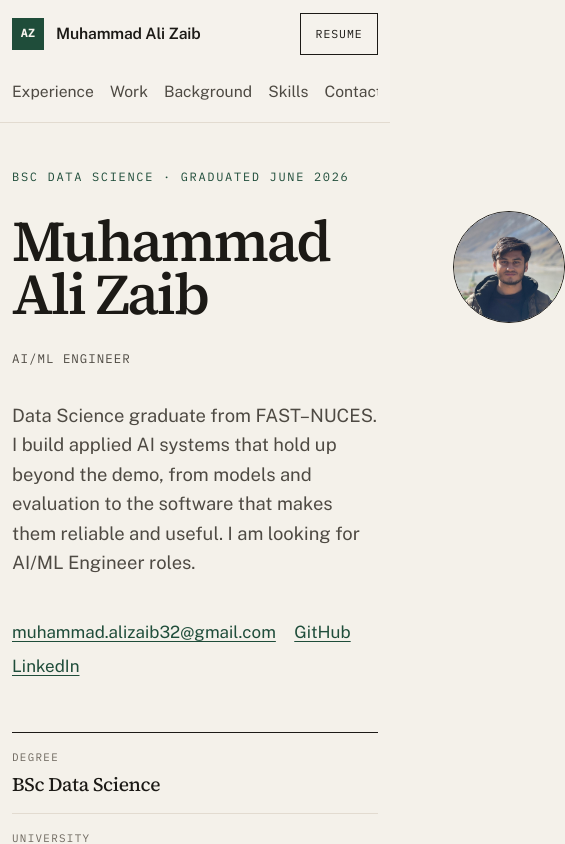
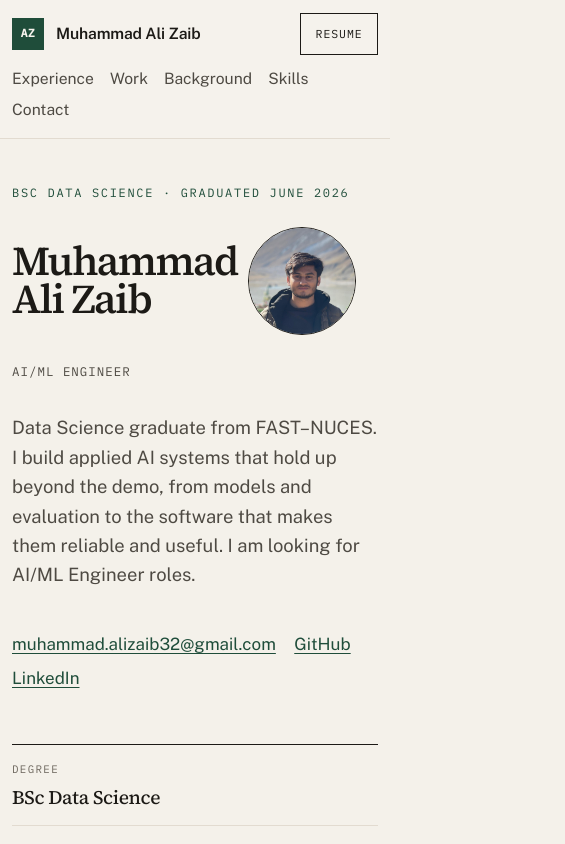
Before and after one commit to alizaib84876/Portfolio, a React (Vite) app: page / in a window 390 px wide. Shown: the top 844 px of the page, 565 px wide, since content can reach past the window. Built offline with nearby package versions, Linux system fonts and the light colour scheme.

Commit message:
layout fixes

```diff
--- a/src/styles.css
+++ b/src/styles.css
@@ -100,6 +100,7 @@ p {
   display: inline-flex;
   align-items: center;
   gap: 0.75rem;
+  min-width: 0;
   text-decoration: none;
   font-weight: 600;
   letter-spacing: -0.01em;
@@ -638,6 +639,10 @@ h2 {
   border-bottom: 1px solid var(--line);
 }
 
+.contact-list a {
+  overflow-wrap: anywhere;
+}
+
 .contact-list span {
   font-family: var(--mono);
   font-size: 0.7rem;
@@ -666,13 +671,31 @@ h2 {
   color: var(--muted);
 }
 
+@media (max-width: 1100px) {
+  .header-inner {
+    flex-wrap: wrap;
+    row-gap: 0.7rem;
+    padding: 0.85rem 0;
+  }
+
+  .nav {
+    order: 3;
+    width: 100%;
+    flex-wrap: wrap;
+    gap: 0.45rem 1.15rem;
+  }
+
+  .nav a {
+    white-space: nowrap;
+  }
+}
+
 @media (max-width: 980px) {
   .wrap {
     width: min(var(--wrap), calc(100% - 2.5rem));
   }
 
   .hero-lower,
-  .project,
   .contact-layout,
   .facts {
     grid-template-columns: 1fr 1fr;
@@ -701,6 +724,16 @@ h2 {
   .facts div:nth-child(4) {
     border-top: 1px solid var(--line);
   }
+
+  .portrait {
+    width: 12rem;
+    height: 12rem;
+    margin-left: 1.5rem;
+  }
+
+  h1 {
+    font-size: clamp(2.7rem, 6vw, 4.4rem);
+  }
 }
 
 @media (max-width: 720px) {
@@ -716,9 +749,9 @@ h2 {
   .nav {
     order: 3;
     width: 100%;
-    gap: 1rem;
-    padding-bottom: 0.3rem;
-    overflow-x: auto;
+    flex-wrap: wrap;
+    gap: 0.35rem 1rem;
+    padding-bottom: 0.15rem;
   }
 
   .hero {
@@ -726,12 +759,41 @@ h2 {
   }
 
   .hero-title {
+    gap: 0.85rem;
+  }
+
+  h1 {
+    flex: 1;
+    min-width: 0;
+    font-size: clamp(2.15rem, 10.5vw, 2.85rem);
+  }
+
+  .portrait {
+    width: 6.75rem;
+    height: 6.75rem;
+    margin-left: 0;
+  }
+
+  .project {
+    padding: 1.25rem 1.05rem 1.15rem;
+    gap: 0.9rem;
+  }
+
+  .project-rail {
+    display: flex;
+    align-items: baseline;
+    justify-content: space-between;
     gap: 1rem;
   }
 
-  .portrait {
-    width: 7rem;
-    height: 7rem;
+  .project-index {
+    font-size: 1.8rem;
+  }
+
+  .project-context {
+    margin-top: 0;
+    max-width: 11rem;
+    text-align: right;
   }
 
   .section {
@@ -771,6 +833,7 @@ h2 {
   }
 
   .project-side {
+    flex-wrap: wrap;
     align-items: flex-start;
   }
 
```
